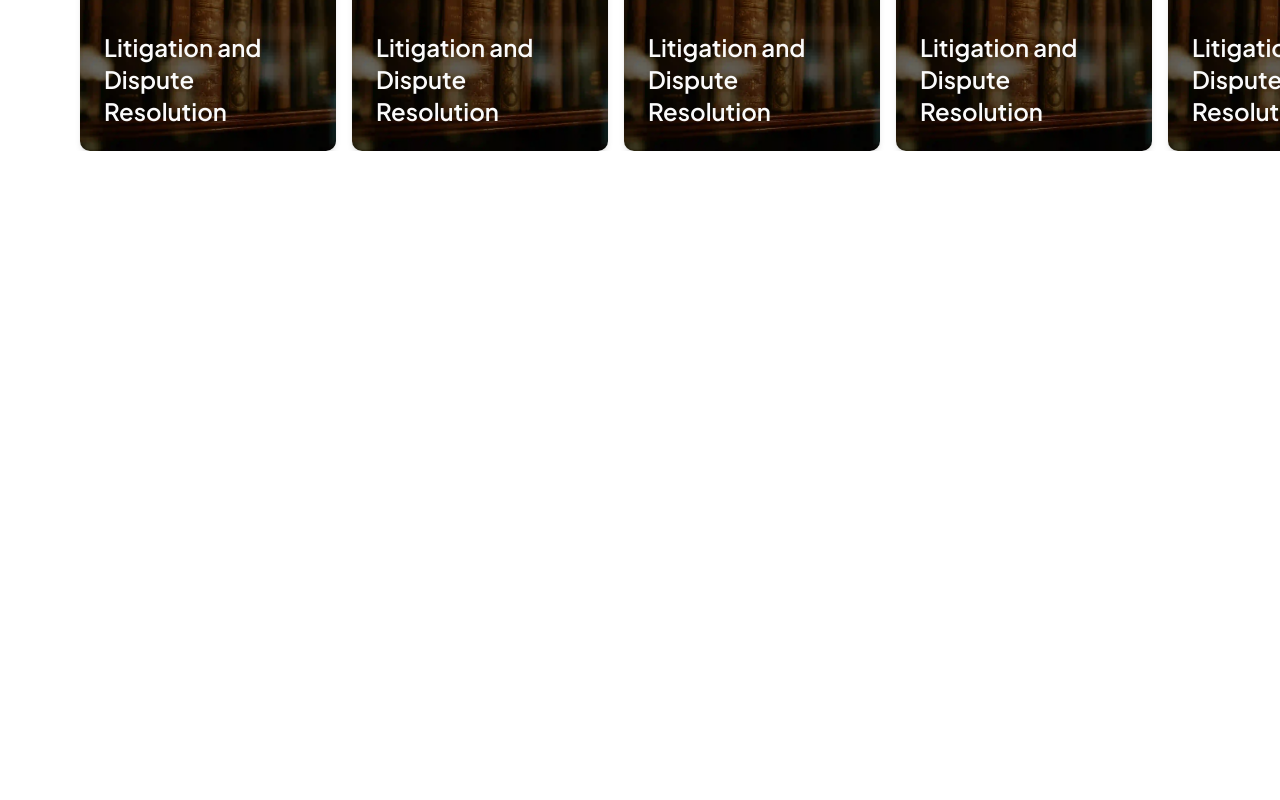
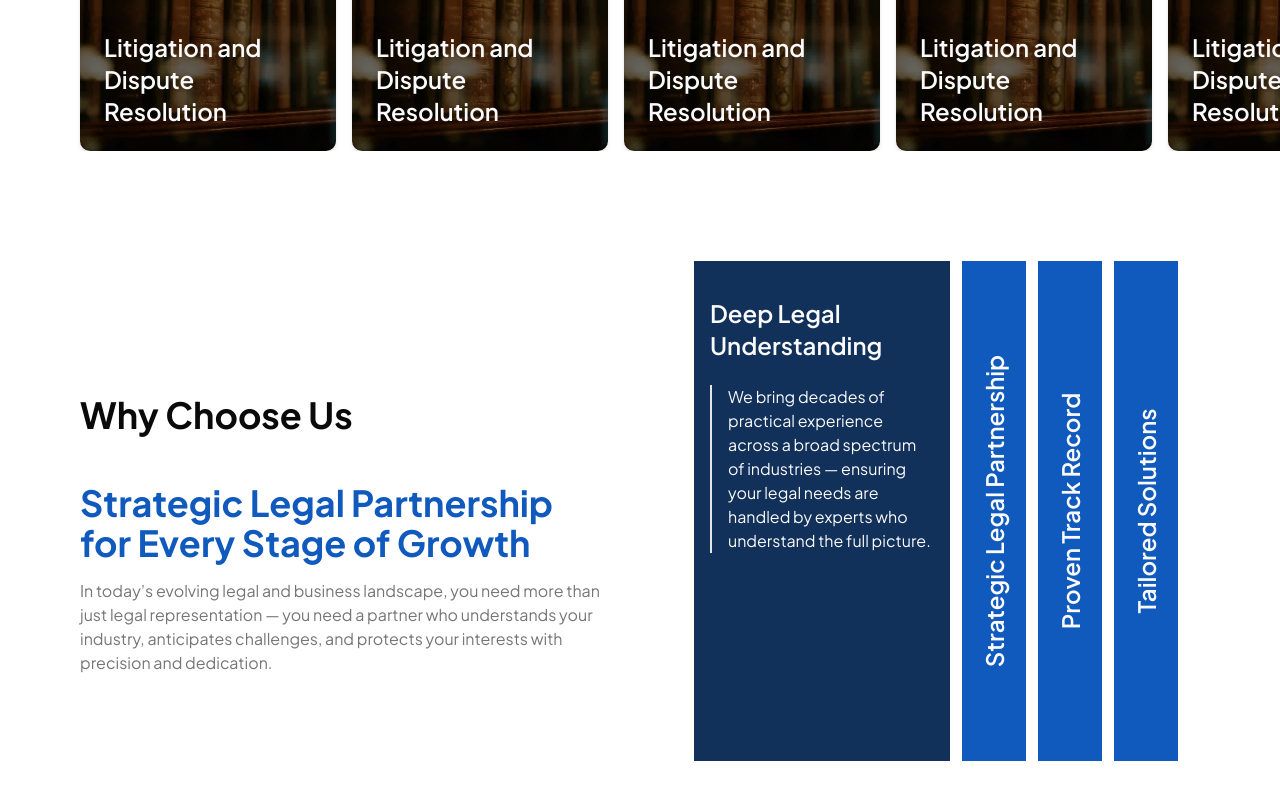
Before and after one commit to setyadi-law-firm/setyadi-fe, a Next.js app: page /expertise in a window 1280 px wide. Shown: the part 1206-2006 px from the top of the page. Before the commit the page ends 1600 px from the top, so only its background shows below. Built offline with nearby package versions, Linux system fonts and the light colour scheme; no server answers.

Commit message:
feat: add animated components in expertise

```diff
--- a/src/components/modules/expertise/expertise/index.tsx
+++ b/src/components/modules/expertise/expertise/index.tsx
@@ -4,12 +4,12 @@ import Image from "next/image";
 
 export function ExpertiseSection() {
   return (
-    <div className="items-center w-full z-0 min-h-screen relative gap-16">
+    <div className="items-center w-full z-0 relative gap-16">
       <div className="w-full pb-12 relative -z-10 pt-20 md:px-20 px-8">
-        <div className="py-3 text-neutral-950 font-bold text-3xl md:text-4xl">
+        <div className="py-3 text-neutral-950 font-bold text-base md:text-4xl">
           Our Expertise
         </div>
-        <div className="text-[#777675]">
+        <div className="text-[#777675] max-md:text-sm">
           We provide a wide range of legal services designed to support your
           business needs.
         </div>
--- a/src/components/modules/expertise/hero/index.tsx
+++ b/src/components/modules/expertise/hero/index.tsx
@@ -4,16 +4,17 @@ import Image from "next/image";
 
 export function HeroSection() {
   return (
-    <div className="items-center w-full z-0 min-h-screen relative justify-items-center gap-16">
-      <div className="w-full h-[60vh] relative -z-10 md:px-20 px-8 pb-20 md:pt-32 pt-20">
-        <div className="border-l-4 py-3 pl-6 border-[#1059BD] text-neutral-950 font-semibold text-2xl md:text-2xl">
+    <div className="items-center w-full z-0 min-h-screen relative justify-items-center gap-x-16">
+      <div className="w-full md:h-[60vh] h-[50vh] relative -z-10 md:px-20 px-8 pb-20 md:pt-32 pt-20">
+        <div className="border-l-4 md:py-3 py-1 md:pl-6 pl-3 border-[#1059BD] text-neutral-950 font-semibold text-lg md:text-2xl">
           Expertise
         </div>
-        <div className="text-[#1059BD] font-bold text-3xl md:text-4xl mt-12">
-        Our legal expertise is shaped by years of commitment to serving diverse client needs from individuals to leading corporations.
+        <div className="text-[#1059BD] font-bold text-2xl md:text-4xl mt-12">
+          Our legal expertise is shaped by years of commitment to serving
+          diverse client needs from individuals to leading corporations.
         </div>
       </div>
-      <div className="w-full h-[40vh] relative -z-10">
+      <div className="w-full md:h-[40vh] h-[50vh] relative -z-10">
         <Image
           fill
           priority
--- a/src/components/modules/expertise/index.tsx
+++ b/src/components/modules/expertise/index.tsx
@@ -1,11 +1,13 @@
 import { HeroSection } from "./hero";
 import { ExpertiseSection } from "./expertise";
+import { WhySection } from "./why";
 
 export function ExpertisePageModule() {
   return (
     <div className="items-center w-full z-0 min-h-screen relative justify-items-center gap-16">
       <HeroSection />
       <ExpertiseSection />
+      <WhySection />
     </div>
   );
 }
--- /dev/null
+++ b/src/components/modules/expertise/why/constants/index.ts
@@ -0,0 +1,45 @@
+export const EXPERTISE_VALUES = [
+  {
+    header: "Litigation and Dispute Resolution",
+    img_url: "/images/insight-1.webp",
+  },
+  {
+    header: "Litigation and Dispute Resolution",
+    img_url: "/images/insight-1.webp",
+  },
+  {
+    header: "Litigation and Dispute Resolution",
+    img_url: "/images/insight-1.webp",
+  },
+  {
+    header: "Litigation and Dispute Resolution",
+    img_url: "/images/insight-1.webp",
+  },
+  {
+    header: "Litigation and Dispute Resolution",
+    img_url: "/images/insight-1.webp",
+  },
+  {
+    header: "Litigation and Dispute Resolution",
+    img_url: "/images/insight-1.webp",
+  },
+];
+
+export const EXPERTISE_WHY = [
+  {
+    header: "Deep Legal Understanding",
+    text: "We bring decades of practical experience across a broad spectrum of industries — ensuring your legal needs are handled by experts who understand the full picture.",
+  },
+  {
+    header: "Strategic Legal Partnership",
+    text: "In today’s evolving legal and business landscape, you need more than just legal representation — you need a partner who understands your industry, anticipates challenges, and protects your interests with precision and dedication.",
+  },
+  {
+    header: "Proven Track Record",
+    text: "Our history of successful outcomes speaks for itself. We have a proven track record of achieving favorable results for our clients, no matter the complexity of the case.",
+  },
+  {
+    header: "Tailored Solutions",
+    text: "We understand that every client is unique. Our approach is to provide customized legal solutions that align with your specific needs and goals.",
+  },
+];
--- /dev/null
+++ b/src/components/modules/expertise/why/index.tsx
@@ -0,0 +1,95 @@
+"use client";
+
+import { useState } from "react";
+import { EXPERTISE_WHY } from "./constants";
+import { cn } from "@/lib";
+
+interface AnimatedWhyDivProps {
+  header: string;
+  text: string;
+  isHovered: boolean;
+  setHoveredIndex: (index: number | null) => void;
+  idx: number;
+}
+
+export const AnimatedWhyDiv = ({
+  header,
+  text,
+  isHovered,
+  setHoveredIndex,
+  idx,
+}: AnimatedWhyDivProps) => {
+  return (
+    <div
+      className={cn(
+        "flex flex-col gap-4 transition-all h-[500px] relative duration-500 text-neutral-50 overflow-clip ease-in-out mb-20",
+        {
+          "bg-[#11305A] md:w-64 w-48": isHovered,
+          "bg-[#1059BD] md:w-16 w-12": !isHovered,
+        }
+      )}
+      onMouseEnter={() => setHoveredIndex(idx)}
+    >
+      <div
+        className={cn(
+          "transition-all duration-500 mx:px-6 px-4 md:py-9 py-6 md:w-64 w-48",
+          {
+            "opacity-100": isHovered,
+            "opacity-0": !isHovered,
+          }
+        )}
+      >
+        <h4 className="text-2xl max-md:text-xl font-semibold">{header}</h4>
+        <p className="border-l-2 max-md:text-sm border-neutral-200 pl-4 mt-6">
+          {text}
+        </p>
+      </div>
+      <div
+        className={cn(
+          "transition-all duration-500 px-6 absolute bottom-0 text-center flex flex-col items-center justify-center right-0 h-[500px] py-9 md:w-16 w-12",
+          {
+            "opacity-100": !isHovered,
+            "opacity-0": isHovered,
+          }
+        )}
+      >
+        <h4 className="md:text-2xl text-xl font-semibold rotate-270 text-nowrap">
+          {header}
+        </h4>
+      </div>
+    </div>
+  );
+};
+
+export function WhySection() {
+  const [hoveredIndex, setHoveredIndex] = useState<number | null>(0);
+
+  return (
+    <div className="flex max-md:flex-col items-center w-full z-0 min-h-screen relative gap-x-16 gap-y-8 md:px-20 px-8 max-md:mt-32">
+      <div className="md:w-1/2 w-full flex justify-center flex-col">
+        <h3 className="md:text-4xl font-bold md:mb-12 mb-6">Why Choose Us</h3>
+        <h4 className="md:text-4xl text-2xl font-bold mb-4 text-[#1059BD]">
+          Strategic Legal Partnership for Every Stage of Growth
+        </h4>
+        <p className="mb-8 text-[#777675]">
+          In today’s evolving legal and business landscape, you need more than
+          just legal representation — you need a partner who understands your
+          industry, anticipates challenges, and protects your interests with
+          precision and dedication.
+        </p>
+      </div>
+      <div className="md:w-1/2 w-full flex items-center gap-3 justify-center">
+        {EXPERTISE_WHY.map((item, index) => (
+          <AnimatedWhyDiv
+            key={index}
+            header={item.header}
+            text={item.text}
+            isHovered={hoveredIndex === index}
+            idx={index}
+            setHoveredIndex={setHoveredIndex}
+          />
+        ))}
+      </div>
+    </div>
+  );
+}
```
